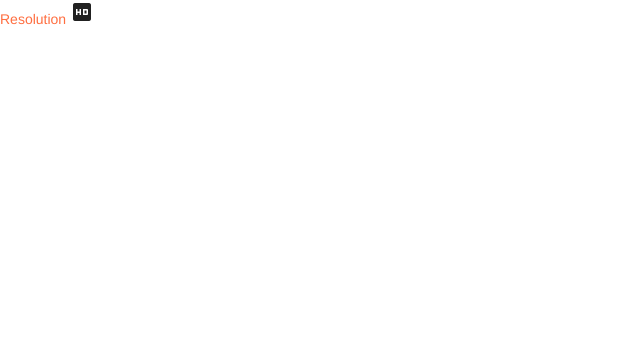
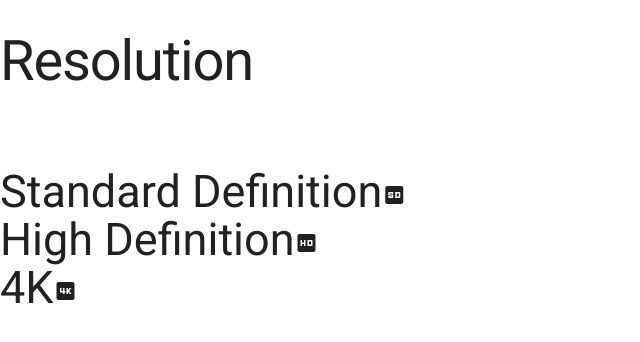
Before and after one commit to zonetrooper90/icon-test, a plain HTML site: page index.html in a window 1280 px wide. Shown: the whole page, without its empty margins (0-640 px from the left). Drawn offline with nearby package versions, Linux system fonts and the light colour scheme.

Commit message:
Update index.html

```diff
--- a/index.html
+++ b/index.html
@@ -27,6 +27,21 @@
   </style>
 
   <body>
-<a>Resolution</a>
-<span class="material-icons">hd</span>
+<h1>Resolution</h1>
+<br>
+<h2>
+  Standard Definition<span class="material-icons">sd</span>
+  <br>
+  High Definition<span class="material-icons">hd</span>
+  <br>
+  4K<span class="material-icons">4k</span>
+  <br>
+
+
+
+
+
+
+
+</h2>
   </body>
```
